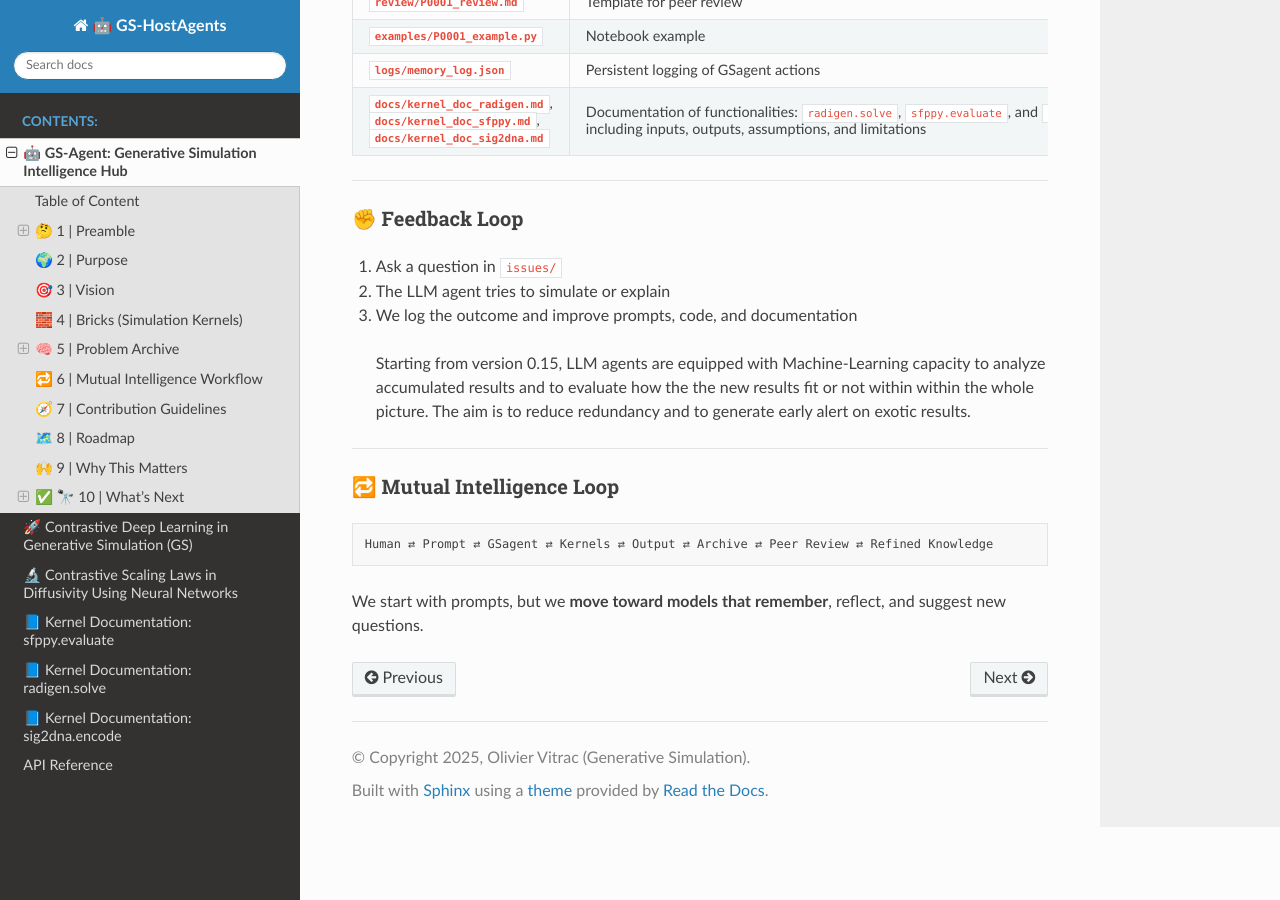
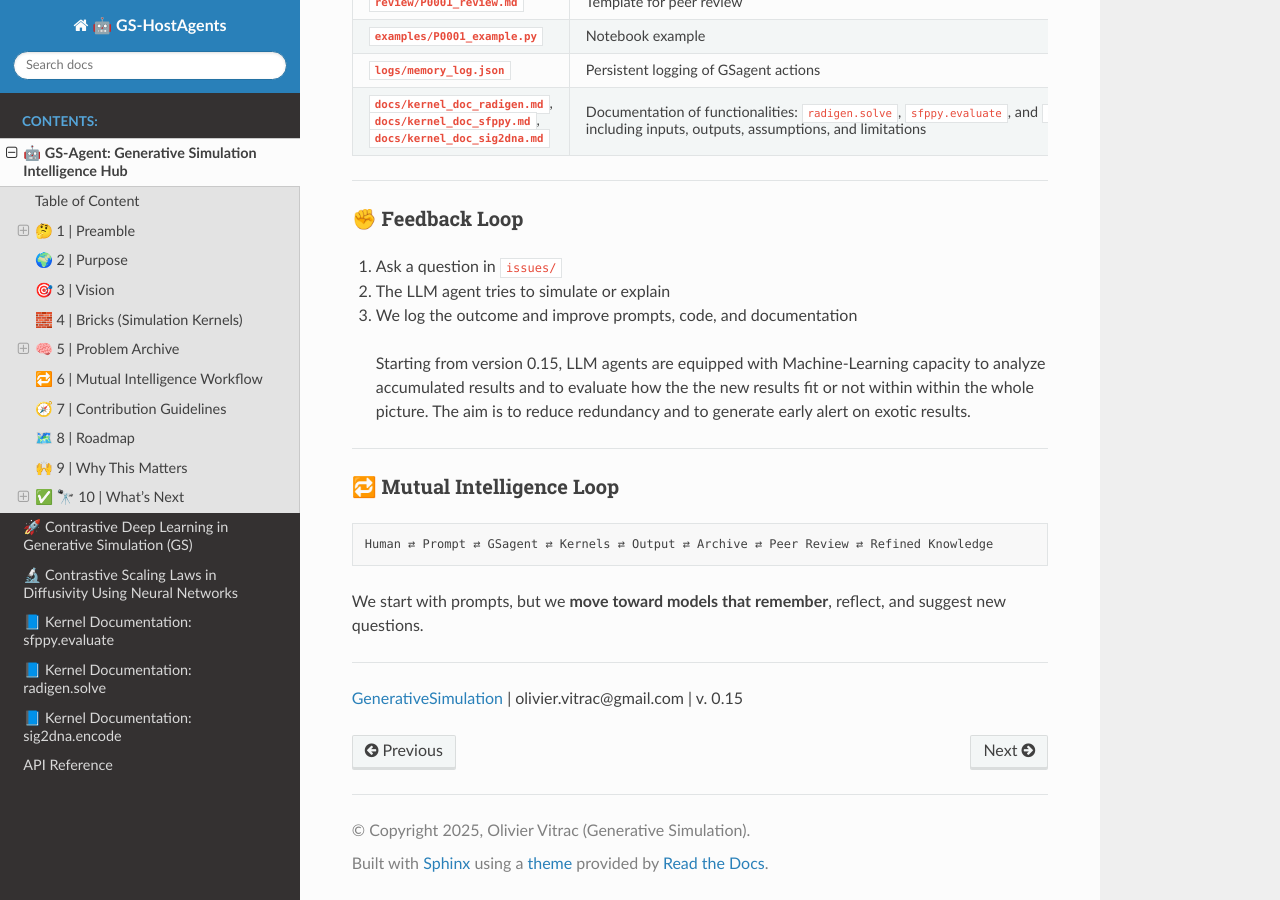
Before and after one commit to ovitrac/GSHub, a Sphinx documentation site: the page built from docs_sphinx/source/README.md, in a window 1280 px wide and 900 px high, scrolled down 7358 px. Built offline with Sphinx 7.4.7 and the Read the Docs theme 3.1.0, drawn with Linux system fonts in a browser that asks for light colours.

````diff
--- a/docs_sphinx/source/README.md
+++ b/docs_sphinx/source/README.md
@@ -351,3 +351,7 @@
 ```
 
 We start with prompts, but we **move toward models that remember**, reflect, and suggest new questions.
+
+---
+
+[GenerativeSimulation](https://github.com/ovitrac/generativeSimulation) | olivier.vitrac@gmail.com | v. 0.15
````
Also changed, not shown: README.md (+4 -0 lines).
